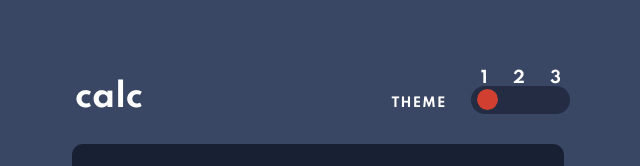
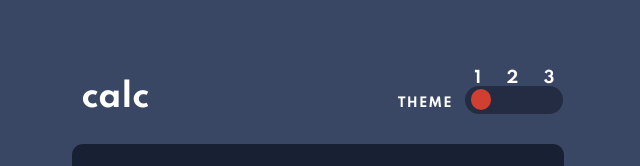
Before and after one commit to CarlinGebyte/AG-Reto2, a plain HTML site: page index.html in a window 1280 px wide. Shown: the top 166 px of the page, without its empty margins (322-962 px from the left). Drawn offline with nearby package versions, Linux system fonts and the light colour scheme; some packages are replaced by stand-ins of ours; a script that the page names is missing.

Commit message:
adding icon, and some few styles

```diff
--- a/css/styles.css
+++ b/css/styles.css
@@ -14,7 +14,7 @@ body {
     text-align: start;
     padding: 0 5.5%;
     display: flex;
-    justify-content: space-around;
+    justify-content: space-evenly;
     align-items: baseline;
 }
 
@@ -27,7 +27,7 @@ body {
 }
 
 #theme {
-    width: 7em;
+    width: 6em;
     display: inline-block;
     margin: 0;
     font-size: 0.8em;
@@ -49,7 +49,7 @@ body {
 
 #toggle-container {
     display: flex;
-    width: 50%;
+    width: 46%;
     align-items: flex-end;
     justify-content: flex-end;
 }
--- a/index.html
+++ b/index.html
@@ -26,6 +26,9 @@
     <!-- CSS -->
     <link rel="stylesheet" href="css/styles.css">
     <link rel="stylesheet" id="choose-theme" href="">
+
+    <!-- Icon -->
+    <link rel="icon" type="image/png" sizes="32x32" href="./img/favicon-32x32.png">
 </head>
 
 <body>
```
